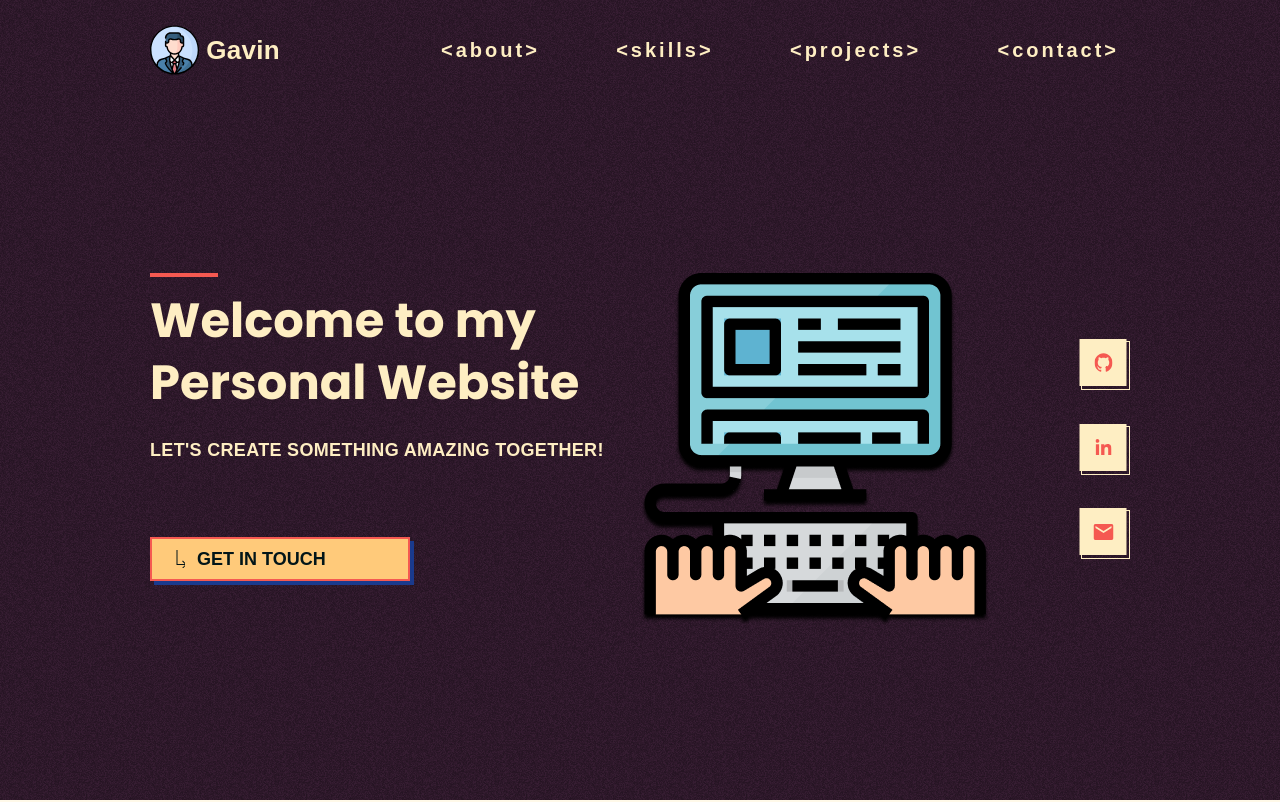
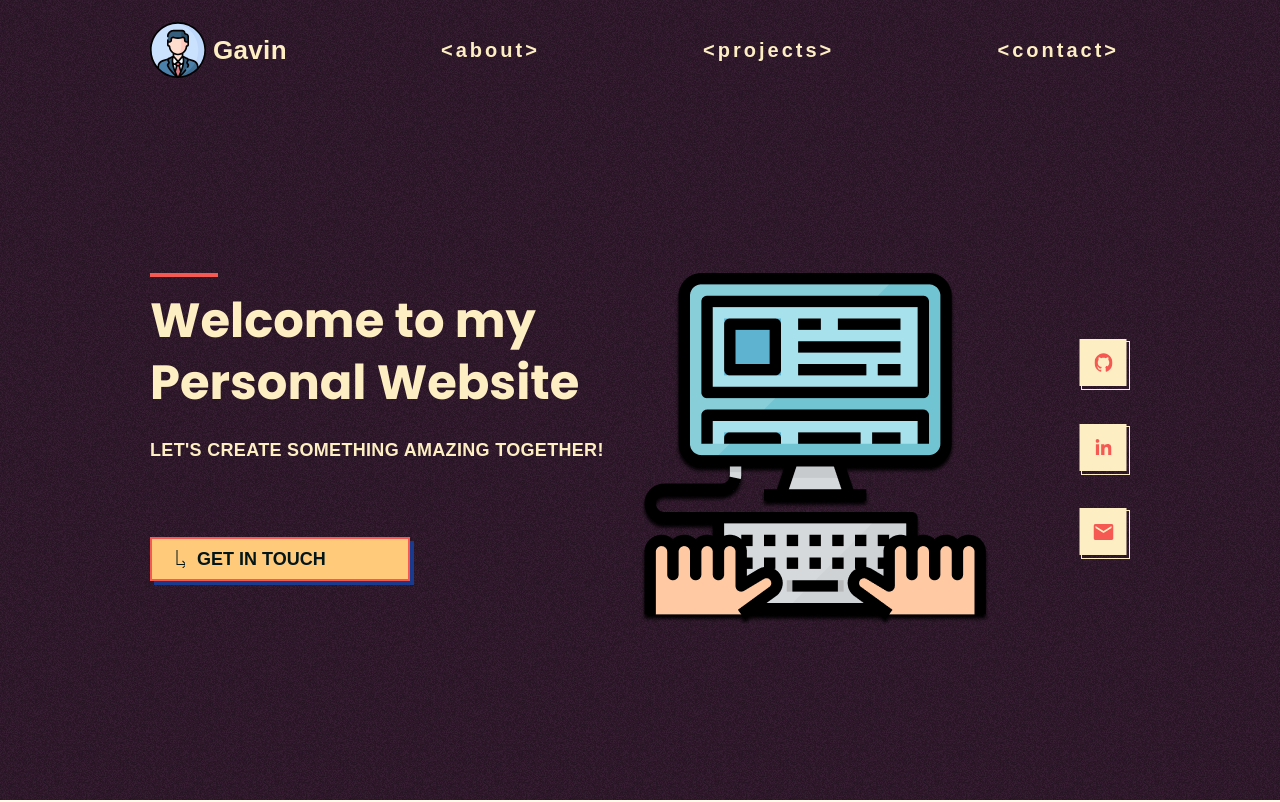
Before and after one commit to gzheng0214/portfolio, a React (Create React App) app: page / in a window 1280 px wide. Shown: the top 802 px of the page. Built offline with nearby package versions, Linux system fonts and the light colour scheme; a web font is replaced by a local one.

Commit message:
Added smooth scrolling

```diff
--- a/package.json
+++ b/package.json
@@ -9,6 +9,7 @@
     "node-sass": "^4.14.1",
     "react": "^17.0.1",
     "react-dom": "^17.0.1",
+    "react-router-dom": "^5.2.0",
     "react-scripts": "4.0.1",
     "web-vitals": "^0.2.4"
   },
--- a/src/components/About.js
+++ b/src/components/About.js
@@ -2,7 +2,7 @@
 * @Author: Gavin
 * @Date:   2021-02-08 13:25:21
 * @Last Modified by:   Gavin
-* @Last Modified time: 2021-02-08 20:50:12
+* @Last Modified time: 2021-02-09 01:19:57
 */
 import React from 'react';
 import Title from './Title';
@@ -11,7 +11,7 @@ import resume from '../resume/gavins_resume.pdf'
 
 const About = () => {
 	return (
-		<div className="about">
+		<div className="about" id="about">
 		<Title  text="<About>" />
 		<div className="about__container">
 		<div className="about-content">
--- a/src/components/App.js
+++ b/src/components/App.js
@@ -2,12 +2,13 @@
 * @Author: Gavin
 * @Date:   2021-01-29 19:11:25
 * @Last Modified by:   Gavin
-* @Last Modified time: 2021-02-08 13:27:04
+* @Last Modified time: 2021-02-09 01:36:17
 */
 import React from 'react';
 import About from './About';
 import Hero from './Hero';
 import ListSkills from './ListSkills';
+import Projects from './Projects';
 
 const App = () => {
 	return (
@@ -15,6 +16,7 @@ const App = () => {
 		<Hero />
 		<ListSkills />
 		<About />
+		<Projects />
 		</React.Fragment>
 	);
 }
--- a/src/components/Navbar.js
+++ b/src/components/Navbar.js
@@ -2,7 +2,7 @@
  * @Author: Gavin
  * @Date:   2021-01-30 01:44:33
  * @Last Modified by:   Gavin
- * @Last Modified time: 2021-02-08 12:14:57
+ * @Last Modified time: 2021-02-09 01:33:27
  */
 import React, { useState, useEffect, useCallback } from 'react';
 import { ReactComponent as Logo } from '../images/faceIcon.svg';
@@ -55,6 +55,14 @@ const Navbar = () => {
         if (e.target.closest('li').classList.value.includes('--mobile')) {
             setOpen(!open)
         }
+        if (!e.target.closest('a')) return;
+        const section = document.getElementById(e.target.closest('a').getAttribute('href').slice(1));
+        const sectionCoords = section.getBoundingClientRect();
+        window.scrollTo({
+            left: sectionCoords.left + window.pageXOffset,
+            top: sectionCoords.top + window.pageYOffset,
+            behavior: 'smooth'
+        });
     };
 
     const menuClassName = open ? 'navbar__hamburger--open' : 'navbar__hamburger--closed';
@@ -62,7 +70,7 @@ const Navbar = () => {
     return (
         <nav className="navbar" style={{top: visible ? '0' : `-${document.querySelector('.navbar').offsetHeight}px`}}>
         <div className="logo">
-            <Logo />
+            <a href="https://gzheng.dev"><Logo /></a>
             <span className="logo__text">Gavin</span>
         </div>
         <NavbarLinks className="" onClick={onClick} />
--- a/src/components/NavbarLinks.js
+++ b/src/components/NavbarLinks.js
@@ -2,14 +2,14 @@
  * @Author: Gavin
  * @Date:   2021-02-05 17:28:50
  * @Last Modified by:   Gavin
- * @Last Modified time: 2021-02-08 21:36:17
+ * @Last Modified time: 2021-02-09 01:15:23
  */
 import React from 'react';
 import NavbarLink from './NavbarLink';
 
 const NavbarLinks = (props) => {
 
-	const sections = ["about", "skills", "projects", "contact"];
+	const sections = ["about", "projects", "contact"];
 
     return (
         <ul className={'navbar__links' + props.className} onClick={props.onClick} style={props.style}>
--- /dev/null
+++ b/src/components/Projects.js
@@ -0,0 +1,15 @@
+/*
+* @Author: Gavin
+* @Date:   2021-02-09 01:34:49
+* @Last Modified by:   Gavin
+* @Last Modified time: 2021-02-09 01:36:52
+*/
+import React from 'react';
+
+const Project = () => {
+	return (
+		<div className="projects" id="projects">asdas</div>
+	);
+};
+
+export default Project;
--- a/src/scss/_Navbar.scss
+++ b/src/scss/_Navbar.scss
@@ -2,7 +2,7 @@
 * @Author: Gavin
 * @Date:   2021-01-30 01:56:32
 * @Last Modified by:   Gavin
-* @Last Modified time: 2021-02-08 13:31:19
+* @Last Modified time: 2021-02-09 01:13:53
 */
 
 .navbar {
@@ -227,6 +227,14 @@
     display: flex;
     align-items: center;
 
+    a {
+        display: flex;
+
+        &:hover svg {
+            filter: brightness(1.05);
+        }
+    }
+
     &__text {
         font-weight: 700;
         font-size: 2.6rem;
--- /dev/null
+++ b/src/scss/_Projects.scss
@@ -0,0 +1,9 @@
+/*
+* @Author: Gavin
+* @Date:   2021-02-09 01:35:37
+* @Last Modified by:   Gavin
+* @Last Modified time: 2021-02-09 01:36:44
+*/
+.projects {
+	height: 60rem;
+}
--- a/src/scss/main.scss
+++ b/src/scss/main.scss
@@ -2,7 +2,7 @@
 * @Author: Gavin
 * @Date:   2021-01-29 19:23:04
 * @Last Modified by:   Gavin
-* @Last Modified time: 2021-02-08 13:39:58
+* @Last Modified time: 2021-02-09 01:35:49
 */
 
 @import 'base';
@@ -15,5 +15,6 @@
 @import 'ListSkills';
 @import 'Navbar';
 @import 'OrangeLine';
+@import 'Projects';
 @import 'SocialIcon';
 @import 'Title';
```
Also changed, not shown: 1 other file (tests, documents, lock files or other folders).
